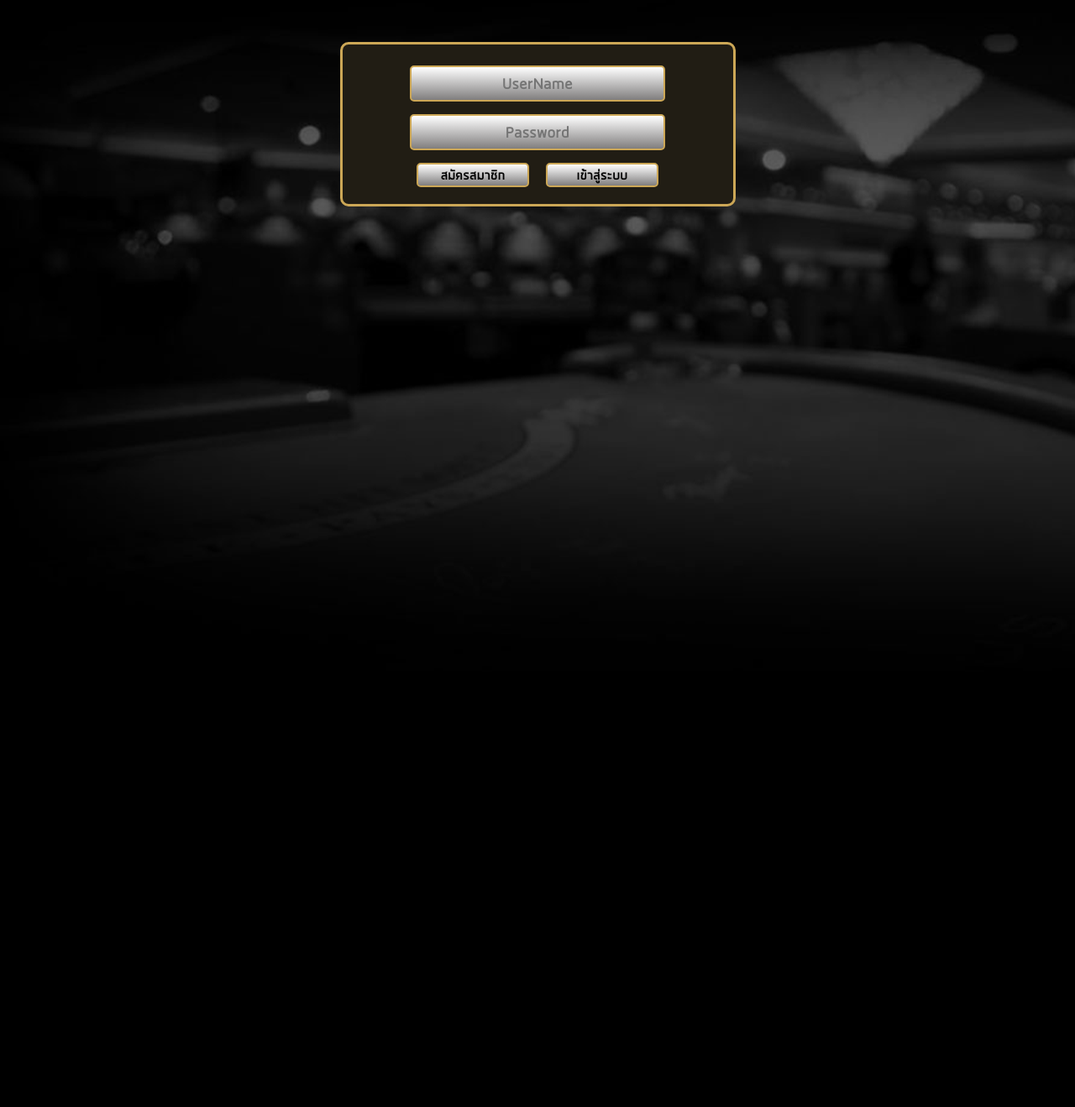
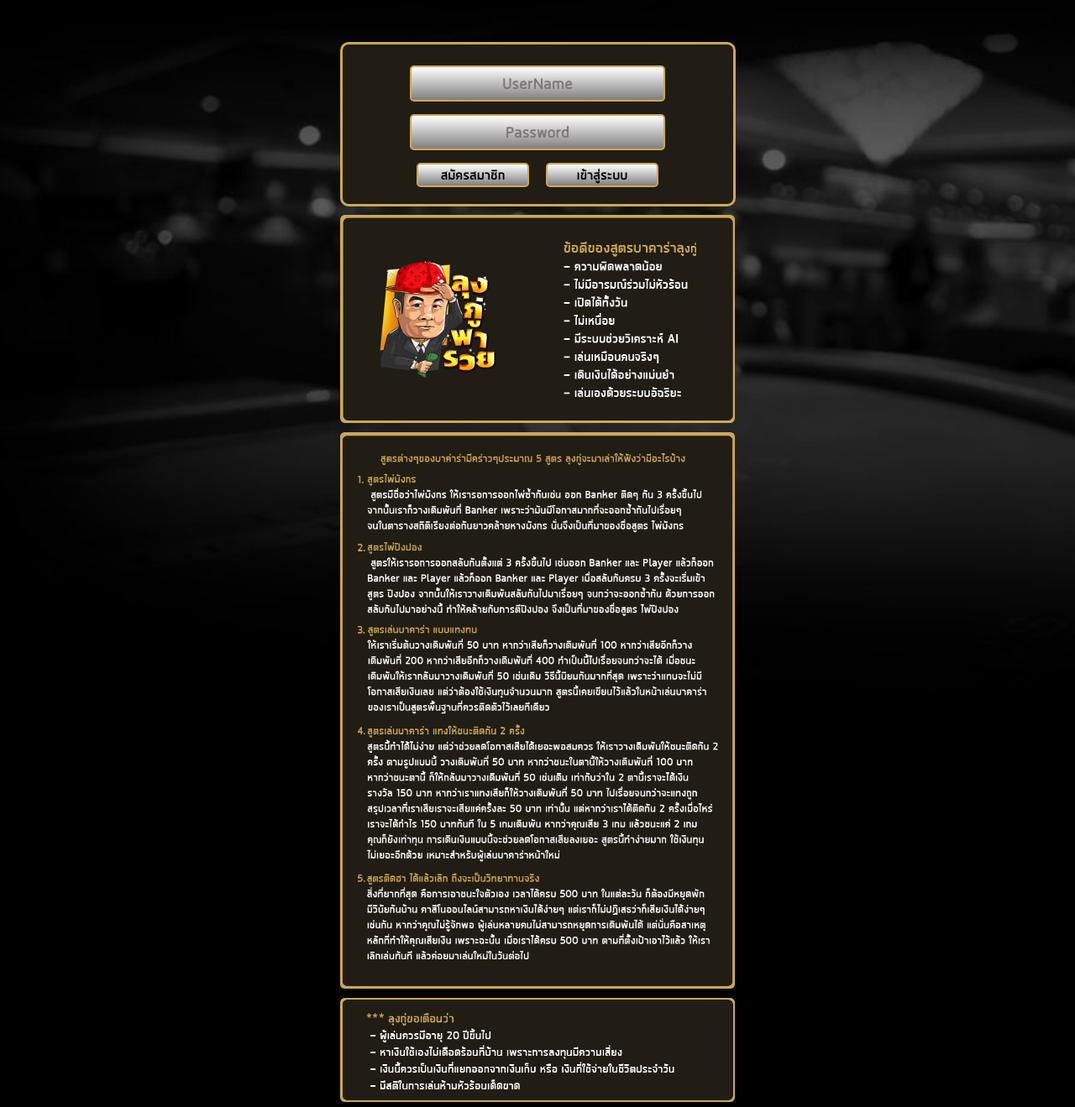
Before and after one commit to rochano/bacara_new, a PHP site: page / in a window 1280 px wide. Shown: the whole page at 84% size. Before the commit the page ends 675 px from the top, so only its background shows below. Run offline with PHP 8.4, Linux system fonts and the light colour scheme; some libraries are stand-ins or nearby versions.

Commit message:
20191014

```diff
--- a/01SRC/index.php
+++ b/01SRC/index.php
@@ -7,6 +7,52 @@
     <title>สูตรเฮียบอล</title>
     <link rel="stylesheet" type="text/css" href="<?=$_SERVER['REQUEST_URI']?>/assets/css/style.css">
     <link rel="stylesheet" type="text/css" href="<?=$_SERVER['REQUEST_URI']?>/assets/css/style_main.css">
+    <style type="text/css">
+        #panel_note1,
+        #panel_note2,
+        #panel_note3 {
+          margin: 5px auto 0 auto;
+          width: 470px;
+          position: relative;
+        }
+
+        #panel_note1 {
+          margin: 10px auto 0 auto;
+        }
+
+        #panel_note1 img,
+        #panel_note2 img,
+        #panel_note3 img{
+          margin: 0;
+          padding: 0;
+          width: 100%;
+          height: auto;
+        }
+
+        #panel_login .input input::placeholder,
+        #panel_logined .input input::placeholder { /* Chrome, Firefox, Opera, Safari 10.1+ */
+          color: #7e7875;
+          opacity: 1; /* Firefox */
+        }
+
+        #panel_login .input input:::-ms-input-placeholder,
+        #panel_logined .input input:::-ms-input-placeholder { /* Internet Explorer 10-11 */
+          color: #7e7875;
+        }
+
+        #panel_login .input input::::-ms-input-placeholder,
+        #panel_logined .input input::::-ms-input-placeholder { /* Microsoft Edge */
+          color: #7e7875;
+        }
+
+        @media screen  and (max-width: 979px) {
+        #panel_note1,
+        #panel_note2,
+        #panel_note3 {
+          width: 96%;
+        }
+        }
+    </style>
 </head>
 <body>
     <div class="container">
@@ -63,6 +109,15 @@
                             </div>
                         </div>
                     </form>
+                </div>
+                <div id="panel_note1">
+                    <img src="/bacara/assets/images/bg-note1.png" width="100%" height="auto" />
+                </div>
+                <div id="panel_note2">
+                    <img src="/bacara/assets/images/bg-note2.png" width="100%" height="auto" />
+                </div>
+                <div id="panel_note3">
+                    <img src="/bacara/assets/images/bg-note3.png" width="100%" height="auto" />
                 </div>
             <?php } ?>
 
```
Also changed, not shown: 01SRC/assets/images/bg-note1.png (added), 01SRC/assets/images/bg-note2.png (added), 01SRC/assets/images/bg-note3.png (added).
